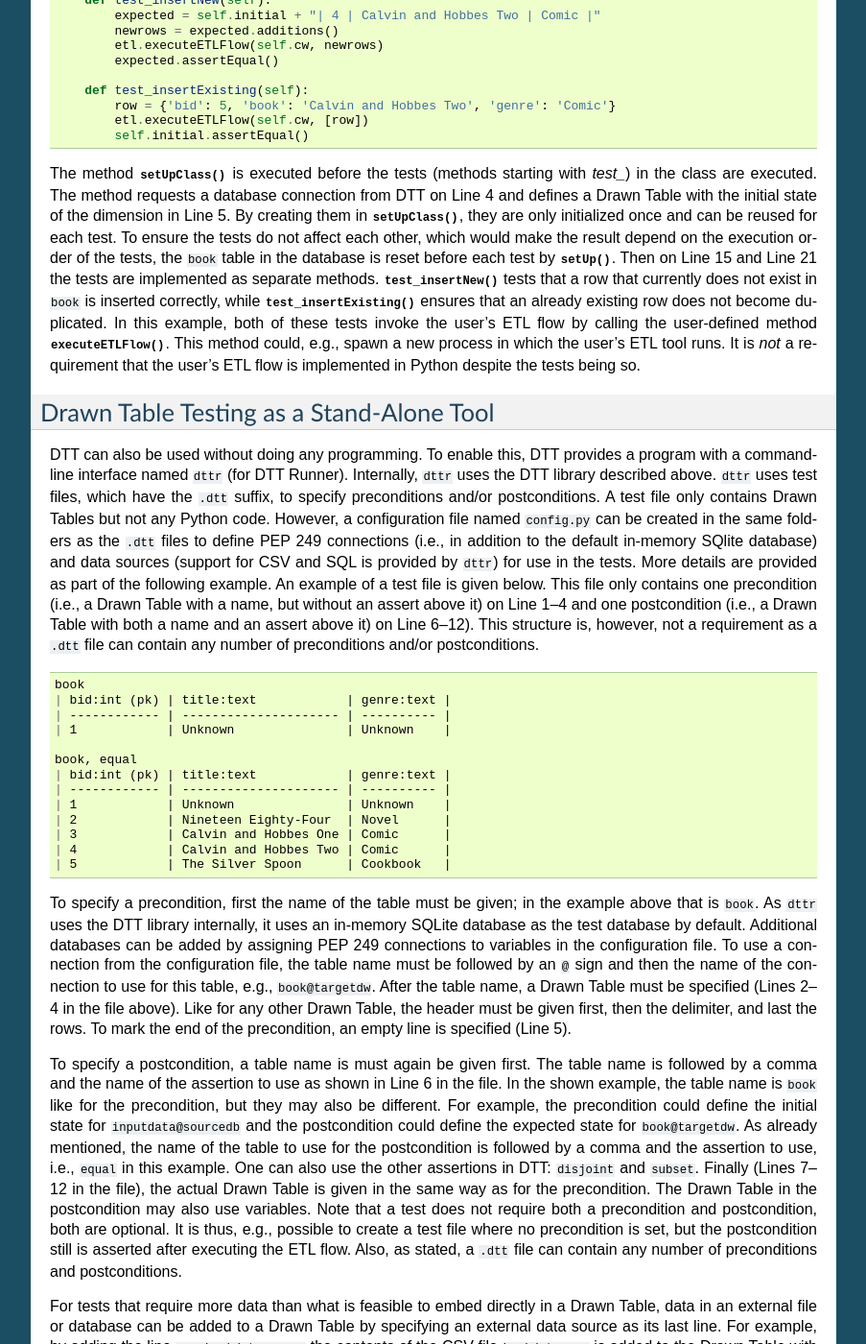
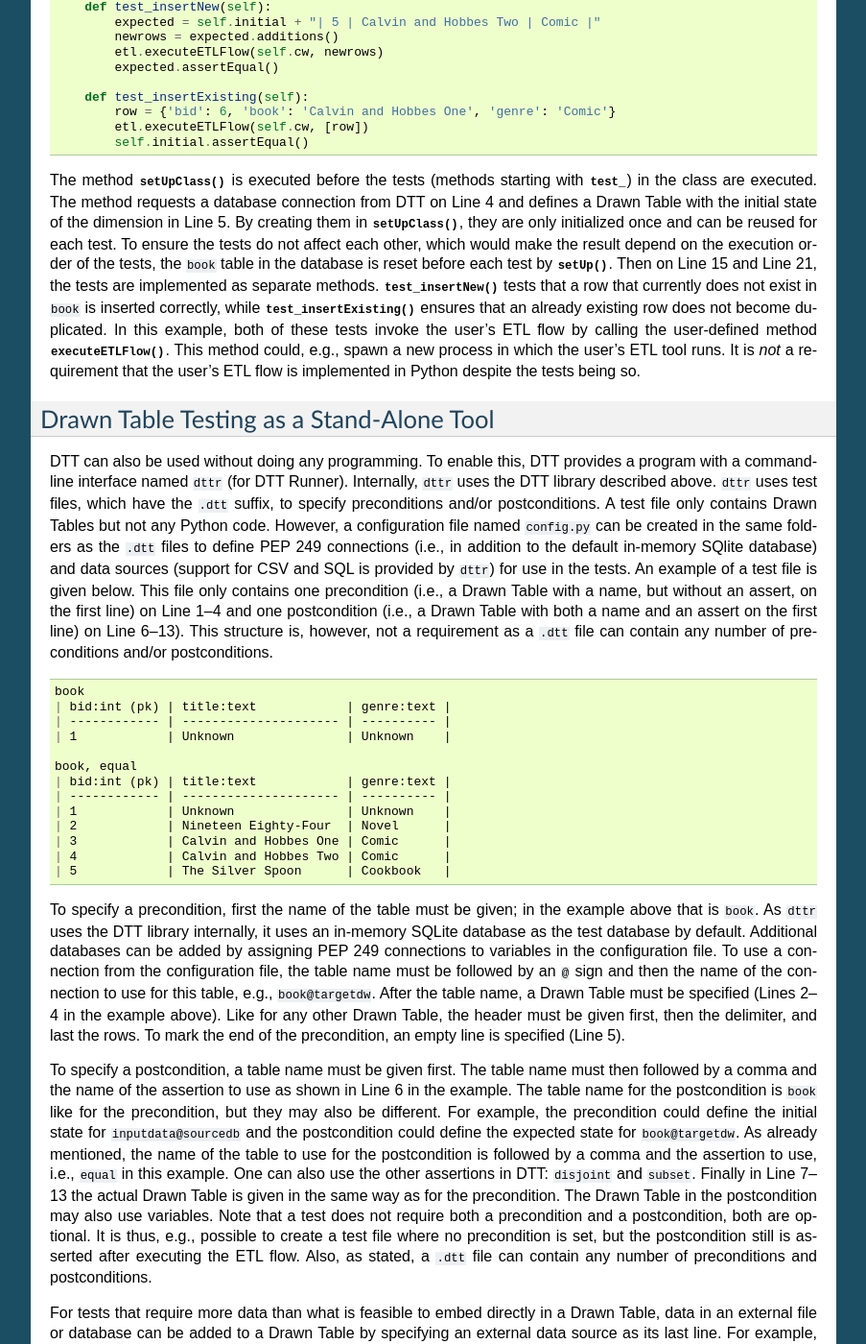
Before and after one commit to chrthomsen/pygrametl, a Sphinx documentation site: the page built from docs/examples/testing.rst, in a window 1280 px wide and 1400 px high, scrolled down 5716 px. Shown: the whole window at 96% size, without its empty margins (198-1101 px from the left). Built offline with Sphinx 7.4.7, drawn with Linux system fonts in a browser that asks for light colours; pages that are not in the unit, such as notebooks, are missing from menus; some of the changed text lies outside the part shown.

Commit message:
Fix mistakes in documentation

```diff
--- a/docs/examples/testing.rst
+++ b/docs/examples/testing.rst
@@ -48,11 +48,11 @@
     table.ensure()
 
 Alternatively, a Drawn Table’s rows can be loaded from an external source by
-providing either a path to a file containing a Drawn Table without header or an
-:class:`.iterable` yielding :class:`.dict`\ s mapping from column names to
-values to the constructor’s :attr:`.loadFrom` parameter. Data can thus be
-loaded from files, databases, etc. at the cost of the unit test not being
-self-contained.
+providing either a path to a file or an :class:`.iterable` to the constructor’s
+:attr:`.loadFrom` parameter. The file must contain a Drawn Table without a
+header and the :class:`.iterable` must yield :class:`.dict`\ s mapping from
+column names to values. Data can thus be loaded from files, databases, etc.
+at the cost of the unit test not being self-contained.
 
 After a :class:`.Table` instance is created, its :meth:`ensure()
 <.Table.ensure()>` method can be invoked. This will determine if a table with
@@ -120,7 +120,7 @@
 representing the precondition for multiple tests, and then as part of each test
 create a new instance with the postcondition based on it.  After a number of
 additions and/or updates, it can be useful to get all modified rows. This is
-done using the method :meth:`.additions()`. For example a test case where the
+done using the method :meth:`.additions()`. For example, a test case where the
 ETL flow is executed for the new rows is shown below.
 
 .. code-block:: python
@@ -134,24 +134,24 @@
 
 For the code above, :attr:`.expected` defines how the user expects the database
 state to become, but it is not the DTT framework that puts the database in this
-state. The database is modified by the ETL flow invoked on Line 5 and this may
-be implemented in Python, another programming language, or any other program.
-Using these features, DTT makes it simple to define the initial state of a
-database before a test is executed and the rows the ETL flow should load.
-However, for the automatic test to be of any use, it is necessary to validate
-that the state of the database after the ETL flow has finished. This is done
-using assertions as shown on Line 6.
+state. The database is modified by the ETL flow invoked by :attr:`etl.executeETLFlow(newrows)`
+on Line 5. The ETL flow may be implemented in Python, another programming language,
+or any other program. Using these features, DTT makes it simple to define the
+state of a database before a test is executed, and the rows the ETL flow should load.
+However, for the automatic test to be of any use, it is necessary to validate that
+the state of the database after the ETL flow has finished. This is done using
+assertions as shown on Line 6.
 
 
 Assertions
 ----------
 DTT offers multiple assertions to check the state of a database table.
 At the moment, the methods :meth:`.assertEqual()`, :meth:`.assertDisjoint()`,
-and :meth:`.assertSubset()` are implemented in the DTT framework. When the
-:meth:`.assertEqual()` method is called as shown in above, DTT verifies that
+and :meth:`.assertSubset()` are implemented in the DTT framework. When
+:meth:`.assertEqual()` is called as shown above, DTT verifies that
 the table in the test database contains the expected rows (and only those) and
-if not, it raises an :class:`.AssertionError` and provides an easy-to-read
-explanation of why the test failed as shown here.
+if not, raises an :class:`.AssertionError` and provides an easy-to-read
+explanation of why the test failed as shown below.
 
 .. code-block:: rst
 
@@ -219,15 +219,15 @@
 
 Variables
 ---------
-Cases can also occur where it is important that specific cells are equal
-across different database tables, but the exact values are unknown or do
-not matter. A prominent example is when foreign keys are used. In DTT
-this is easy to state using variables. A variable has a name prefixed
-by $ (the prefix is user-configurable) and can be used in any cell of a
-Drawn Table. The DTT framework then checks if the cells with the same
-variable contain the same actual value in the database and fails the
-test if not. The code snippet below shows an example of how to use
-variables to test that foreign keys are assigned correctly.
+Cases can also occur where specific cells must be equal across different database
+tables, but the exact values are unknown or do not matter. A prominent example is
+when foreign keys are used. In DTT this is easy to state using variables. A variable
+has a name prefixed by $ and can be used in any cell of a Drawn Table. The prefix
+can be changed by passing an argument to :attr:`.variableprefix` in :class:`.Table`'s
+constructor. The DTT framework checks if the cells with the same variable contain
+the same values in the database and fail the test if not. The code snippet below
+shows an example of how to use variables to test that foreign keys are assigned
+correctly.
 
 .. code-block:: python
 
@@ -291,7 +289,7 @@
 
 The methods :meth:`ensure() <.Table.ensure()>` and :meth:`.reset()` may not be
 called on a Drawn Table where any variables are used (this will raise an
-error). This effectively means that variables only can be used when the
+error). This effectively means that variables can only be used when the
 postcondition is specified. The reason is that DTT does not know which concrete
 values to insert into the database for variables if they are used in
 preconditions.
@@ -301,7 +299,7 @@
 A key benefit of DTT is the ability for users to effectively understand the
 preconditions and postconditions of a test due to the visual representation
 provided by the Drawn Tables. However, to gain the full benefit of Drawn
-Tables, their columns should be aligned across rows as their content otherwise
+Tables, their columns must be aligned across rows as their content otherwise
 becomes much more difficult to read. A very poorly formatted Drawn Table can be
 seen below.
 
@@ -394,32 +392,31 @@
             self.initial.reset()
 
         def test_insertNew(self):
-            expected = self.initial + "| 4 | Calvin and Hobbes Two | Comic |"
+            expected = self.initial + "| 5 | Calvin and Hobbes Two | Comic |"
             newrows = expected.additions()
             etl.executeETLFlow(self.cw, newrows)
             expected.assertEqual()
 
         def test_insertExisting(self):
-            row = {'bid': 5, 'book': 'Calvin and Hobbes Two', 'genre': 'Comic'}
+            row = {'bid': 6, 'book': 'Calvin and Hobbes One', 'genre': 'Comic'}
             etl.executeETLFlow(self.cw, [row])
             self.initial.assertEqual()
 
 The method :meth:`.setUpClass()` is executed before the tests (methods starting
-with `test_`) in the class are executed. The method requests a database
+with :attr:`test_`) in the class are executed. The method requests a database
 connection from DTT on Line 4 and defines a Drawn Table with the initial state
 of the dimension in Line 5. By creating them in :meth:`.setUpClass()`, they are
 only initialized once and can be reused for each test. To ensure the tests do
 not affect each other, which would make the result depend on the execution
 order of the tests, the ``book`` table in the database is reset before each
-test by :meth:`.setUp()`. Then on Line 15 and Line 21 the tests are implemented
+test by :meth:`.setUp()`. Then on Line 15 and Line 21, the tests are implemented
 as separate methods. :meth:`.test_insertNew()` tests that a row that currently
-does not exist in ``book`` is inserted correctly, while
-:meth:`.test_insertExisting()` ensures that an already existing row does not
-become duplicated. In this example, both of these tests invoke the user’s ETL
-flow by calling the user-defined method :meth:`executeETLFlow()`. This method
-could, e.g., spawn a new process in which the user’s ETL tool runs. It is *not*
-a requirement that the user’s ETL flow is implemented in Python despite the
-tests being so.
+does not exist in ``book`` is inserted correctly, while :meth:`.test_insertExisting()`
+ensures that an already existing row does not become duplicated. In this example,
+both of these tests invoke the user’s ETL flow by calling the user-defined method
+:meth:`executeETLFlow()`. This method could, e.g., spawn a new process in which
+the user’s ETL tool runs. It is *not* a requirement that the user’s ETL flow is
+implemented in Python despite the tests being so.
 
 Drawn Table Testing as a Stand-Alone Tool
 -----------------------------------------
@@ -431,13 +428,12 @@
 However, a configuration file named ``config.py`` can be created in the same
 folders as the ``.dtt`` files to define PEP 249 connections (i.e., in addition
 to the default in-memory SQlite database) and data sources (support for CSV and
-SQL is provided by ``dttr``) for use in the tests. More details are provided as
-part of the following example. An example of a test file is given below.
-This file only contains one precondition (i.e., a Drawn Table with a name, but
-without an assert above it) on Line 1–4 and one postcondition (i.e., a Drawn
-Table with both a name and an assert above it) on Line 6–12). This structure
-is, however, not a requirement as a ``.dtt`` file can contain any number of
-preconditions and/or postconditions.
+SQL is provided by ``dttr``) for use in the tests. An example of a test file is
+given below. This file only contains one precondition (i.e., a Drawn Table with
+a name, but without an assert, on the first line) on Line 1–4 and one postcondition
+(i.e., a Drawn Table with both a name and an assert on the first line) on Line 6–13).
+This structure is, however, not a requirement as a ``.dtt`` file can contain any
+number of preconditions and/or postconditions.
 
 .. code-block:: rst
 
@@ -462,26 +458,25 @@
 configuration file. To use a connection from the configuration file, the table
 name must be followed by an ``@`` sign and then the name of the connection to
 use for this table, e.g., ``book@targetdw``. After the table name, a Drawn
-Table must be specified (Lines 2–4 in the file above).  Like for any other
+Table must be specified (Lines 2–4 in the example above). Like for any other
 Drawn Table, the header must be given first, then the delimiter, and last the
 rows. To mark the end of the precondition, an empty line is specified (Line 5).
 
-To specify a postcondition, a table name is must again be given first.  The
-table name is followed by a comma and the name of the assertion to use as shown
-in Line 6 in the file. In the shown example, the table name is ``book`` like
-for the precondition, but they may also be different. For example, the precondition
+To specify a postcondition, a table name must be given first. The table name must
+then followed by a comma and the name of the assertion to use as shown in Line
+6 in the example. The table name for the postcondition is ``book`` like for the
+precondition, but they may also be different. For example, the precondition
 could define the initial state for ``inputdata@sourcedb`` and the postcondition
 could define the expected state for ``book@targetdw``. As already mentioned,
 the name of the table to use for the postcondition is followed by a comma and
 the assertion to use, i.e., ``equal`` in this example.  One can also use the
-other assertions in DTT: ``disjoint`` and ``subset``.  Finally (Lines 7–12 in
-the file), the actual Drawn Table is given in the same way as for the
-precondition. The Drawn Table in the postcondition may also use variables. Note
-that a test does not require both a precondition and postcondition, both are
-optional. It is thus, e.g., possible to create a test file where no
-precondition is set, but the postcondition still is asserted after executing
-the ETL flow. Also, as stated, a ``.dtt`` file can contain any number of
-preconditions and postconditions.
+other assertions in DTT: ``disjoint`` and ``subset``.  Finally in Line 7–13
+the actual Drawn Table is given in the same way as for the precondition.
+The Drawn Table in the postcondition may also use variables. Note that a test
+does not require both a precondition and a postcondition, both are optional.
+It is thus, e.g., possible to create a test file where no precondition is set,
+but the postcondition still is asserted after executing the ETL flow. Also, as
+stated, a ``.dtt`` file can contain any number of preconditions and postconditions.
 
 For tests that require more data than what is feasible to embed directly in a
 Drawn Table, data in an external file or database can be added to a Drawn Table
@@ -510,15 +505,15 @@
 current working directory, but optional arguments allow the user to select
 which files to consider (see ``dttr -h`` for more information). ``dttr`` then
 reads all relevant test files. Then the preconditions from these files are set.
-This is done by means of the DTT library’s :meth:`ensure <.Table.ensure()>`
-method such that each table is created and its data is inserted if necessary.
-If a table with the given name already exists and has differing content, an
-error will be raised and the table will not be updated. After the preconditions
-have been set, the ETL flow is started. How to execute the ETL flow is
-specified using the ``--etl`` flag as shown above. When the ETL flow has
-finished, all postconditions are asserted and any violation raises an error. If
-multiple occurrences of the same variable have different values, an error will
-also be raised, no matter if the variables are in the same or different
-``.dtt`` files. It is thus, e.g., possible to have a test file for the fact
-table and another test file for a dimension table and still ensure that an
-inserted fact’s foreign key references a specific dimension member.
+This is done using the DTT’s :meth:`ensure <.Table.ensure()>` method such that
+each table is created and its data is inserted if necessary. If a table with
+the given name already exists and has differing content, an error will be raised
+and the table will not be updated. After the preconditions have been set, the ETL
+flow is started. How to execute the ETL flow is specified using the ``--etl`` flag
+as shown above. When the ETL flow has finished, all postconditions are asserted
+and any violation raises an error. If multiple occurrences of the same variable
+have different values, an error will also be raised, no matter if the variables
+are in the same or different ``.dtt`` files. It is thus, e.g., possible to have
+a test file for the fact table and another test file for a dimension table and
+still ensure that an inserted fact’s foreign key references a specific dimension
+member.
```
Also changed, not shown: other parts of docs/examples/testing.rst (+24 -26 lines).
